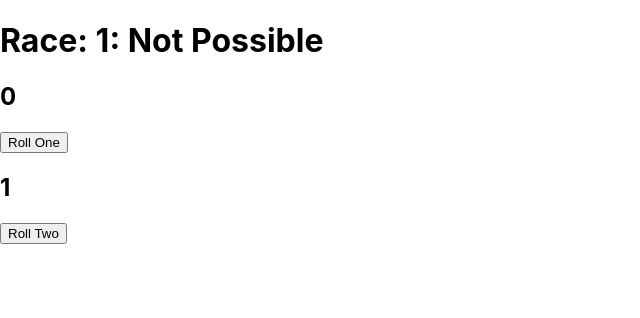
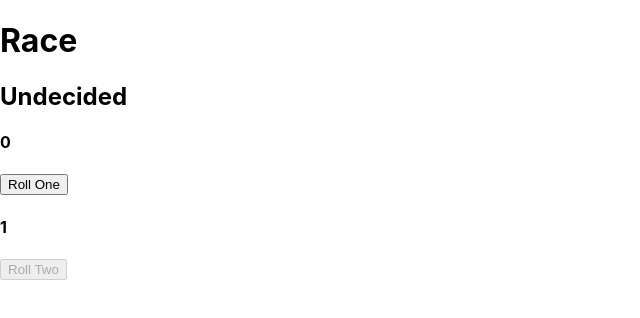
Before and after one commit to kangyongn/skyrim-generator, a React (Create React App) app: page / in a window 1280 px wide. Both pictures are taken after a click on the button "Roll Two". Shown: the top 318 px of the page, without its empty margins (0-640 px from the left). Built offline with nearby package versions, Linux system fonts and the light colour scheme.

Commit message:
added button disable function after roll

```diff
--- a/src/component/Race.js
+++ b/src/component/Race.js
@@ -1,8 +1,14 @@
 import React, {useState} from 'react';
 
 const Race = props => {
-  const [rollOne, setRollOne] = useState(0);
-  const [rollTwo, setRollTwo] = useState(0);
+  const [rollOne, setRollOne] = useState({
+    value: 0,
+    rolled: false
+  });
+  const [rollTwo, setRollTwo] = useState({
+    value: 0,
+    rolled: false
+  });
 
   const raceDictionary = {
     1: 'Not Possible',
@@ -20,22 +26,37 @@ const Race = props => {
   }
 
   const handleRollOne = () => {
-    setRollOne(Math.floor(Math.random() * 6) + 1);
+    setRollOne({
+      value: Math.floor(Math.random() * 6) + 1,
+      rolled: true
+    });
   }
 
   const handleRollTwo = () => {
-    setRollTwo(Math.floor(Math.random() * 6) + 1);
+    setRollTwo({
+      value: Math.floor(Math.random() * 6) + 1,
+      rolled: true,
+    });
   }
 
-  let totalRoll = rollOne + rollTwo
+  let totalRoll = rollOne.value + rollTwo.value
 
   return (
     <div>
-      <h1>Race: {totalRoll}: {raceDictionary[totalRoll]} </h1>
-      <h2>{rollOne}</h2>
-      <button onClick={handleRollOne}>Roll One</button>
-      <h2>{rollTwo}</h2>
-      <button onClick={handleRollTwo}>Roll Two</button>
+      <h1>Race</h1>
+      <h2>{(rollOne.rolled && rollTwo.rolled) ? raceDictionary[totalRoll] : 'Undecided'}</h2>
+      <h4>{rollOne.value}</h4>
+      {rollOne.rolled ?
+        <button disabled>Roll One</button>
+        :
+        <button onClick={handleRollOne}>Roll One</button>
+      }
+      <h4>{rollTwo.value}</h4>
+      {rollTwo.rolled ?
+        <button disabled>Roll Two</button>
+        :
+        <button onClick={handleRollTwo}>Roll Two</button>
+      }
     </div>
   )
 }
```
